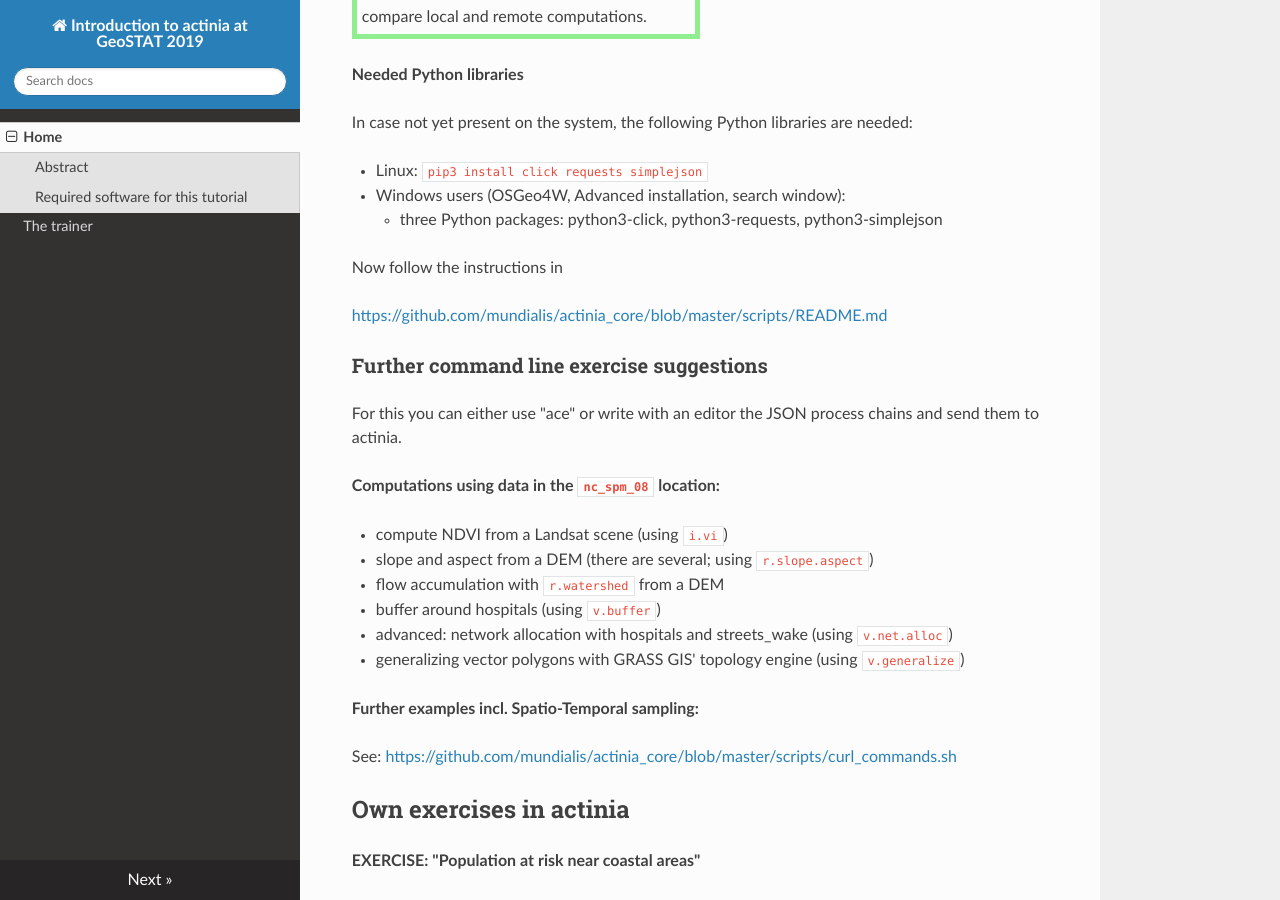
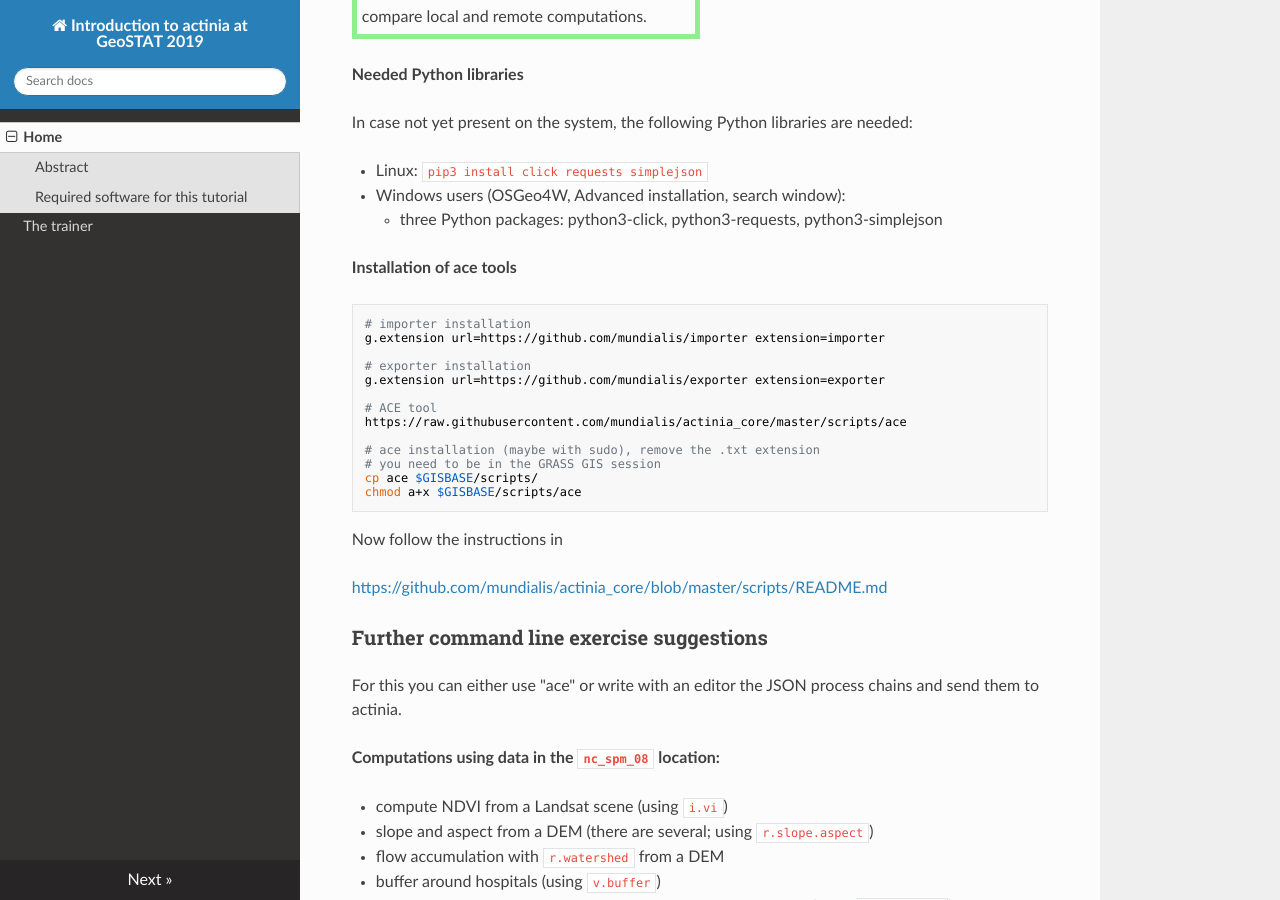
Before and after one commit to actinia-org/actinia-introduction, an MkDocs documentation site: the page built from docs/index.md, in a window 1280 px wide and 900 px high, scrolled down 9976 px. Built offline with MkDocs 1.6.1, drawn with Linux system fonts in a browser that asks for light colours; nearby versions of some CDN libraries.

Commit message:
+ace install

````diff
--- a/docs/index.md
+++ b/docs/index.md
@@ -385,6 +385,23 @@ In case not yet present on the system, the following Python libraries are needed
 * Windows users (OSGeo4W, Advanced installation, search window):
     * three Python packages: python3-click, python3-requests, python3-simplejson
 
+**Installation of ace tools**
+
+```bash
+# importer installation
+g.extension url=https://github.com/mundialis/importer extension=importer
+
+# exporter installation
+g.extension url=https://github.com/mundialis/exporter extension=exporter
+
+# ACE tool
+https://raw.githubusercontent.com/mundialis/actinia_core/master/scripts/ace
+
+# ace installation (maybe with sudo), remove the .txt extension
+# you need to be in the GRASS GIS session
+cp ace $GISBASE/scripts/
+chmod a+x $GISBASE/scripts/ace
+```
 
 Now follow the instructions in
 
````
